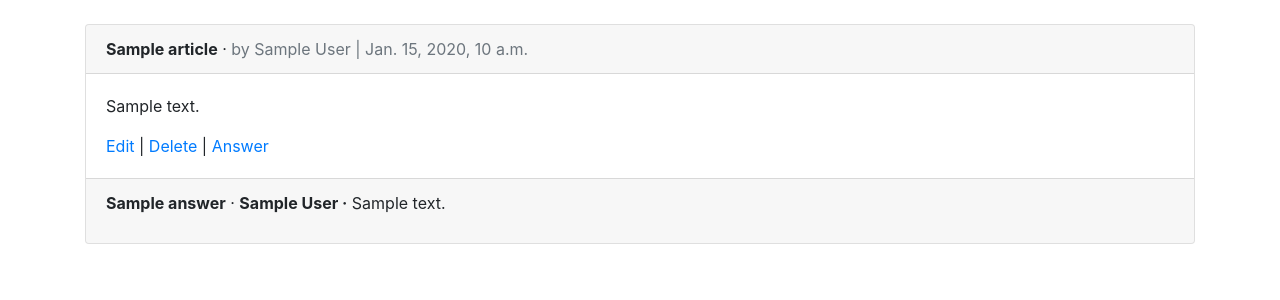
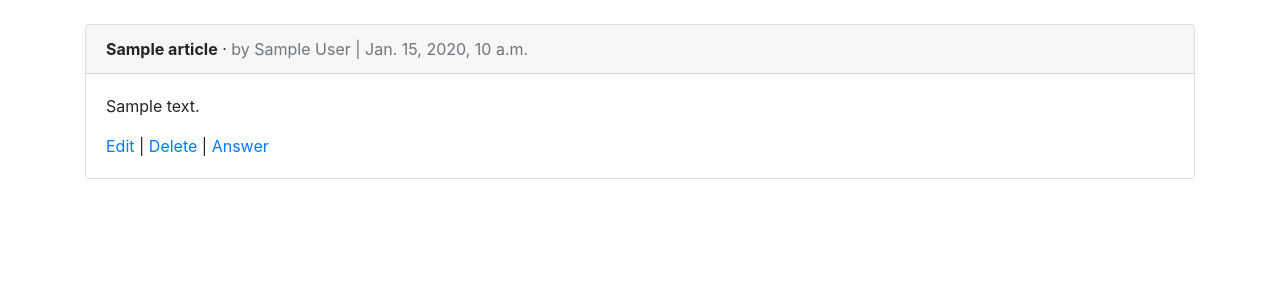
Before and after one commit to suryanshtokas/questiondjangoweb, a Django app: template templates/article_list.html in a window 1280 px wide. Shown: the part 56-356 px from the top of the page. Run offline with Django 3.2, Linux system fonts and the light colour scheme; the template is opened without the code that fills it: most values are stand-ins (such as "Sample title", 1, 10 or a date in 2020); some libraries are stand-ins or nearby versions.

Commit message:
Working app

```diff
--- a/answers/views.py
+++ b/answers/views.py
@@ -9,9 +9,9 @@ from .models import Answers
 # Create your views here.
 class AnswersListView(LoginRequiredMixin, ListView):
     model = Answers
-    template_name = 'article_list.html'
+    template_name = 'answers_list.html'
     login_url = 'login'
-    context_object_name = 'all_answers_list'
+
 
 class AnswersDetailView(LoginRequiredMixin, DetailView):
     model = Answers
--- a/templates/article_list.html
+++ b/templates/article_list.html
@@ -16,15 +16,7 @@
         <a href="{% url 'answer_list' %}"> Answer</a>
 
       </div>
-      <div class="card-footer">
-        {% for answer in all_answers_list %}
-          <p>
-            <span class="font-weight-bold">{{ answer.title }}</span> &middot;
-            <span class="font-weight-bold">{{ answer.author }} &middot;</span>
-            {{ answer.answer }}
-          </p>
-        {% endfor %}
-      </div>
+
     </div>
     <br />
   {% endfor %}
```
